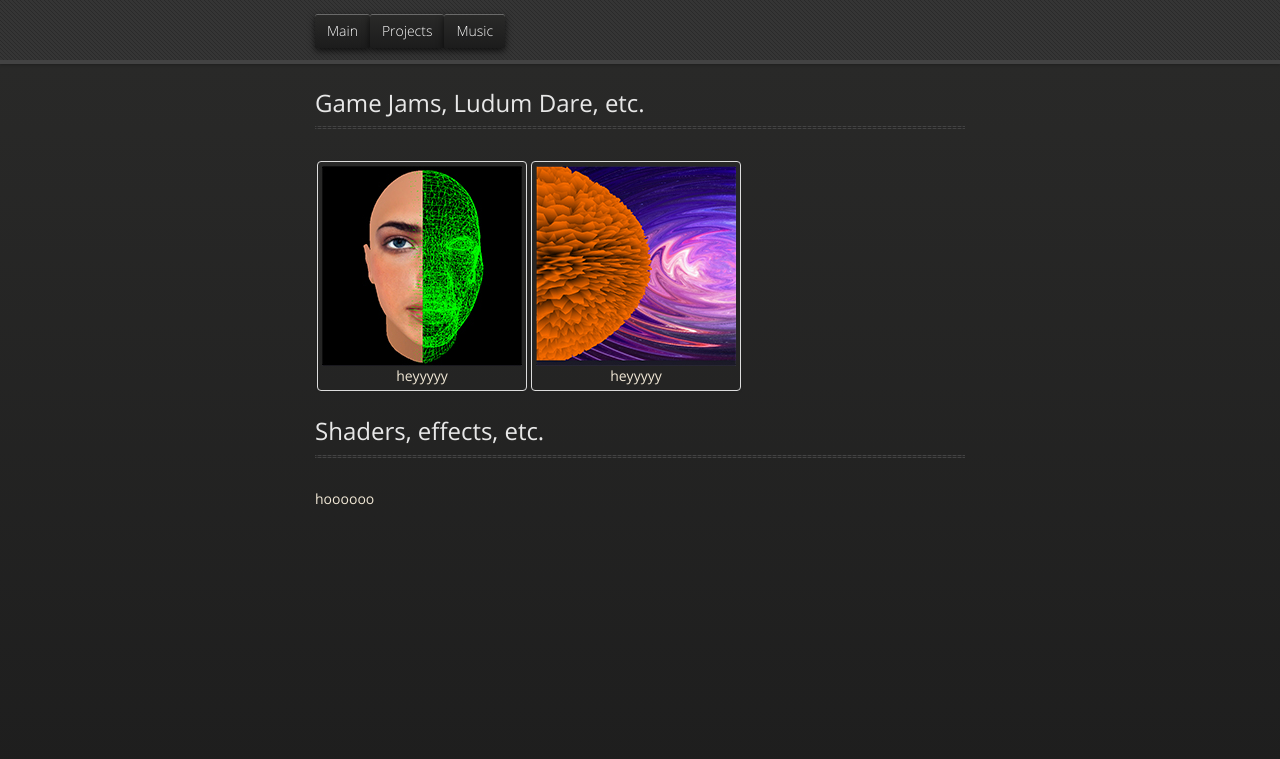
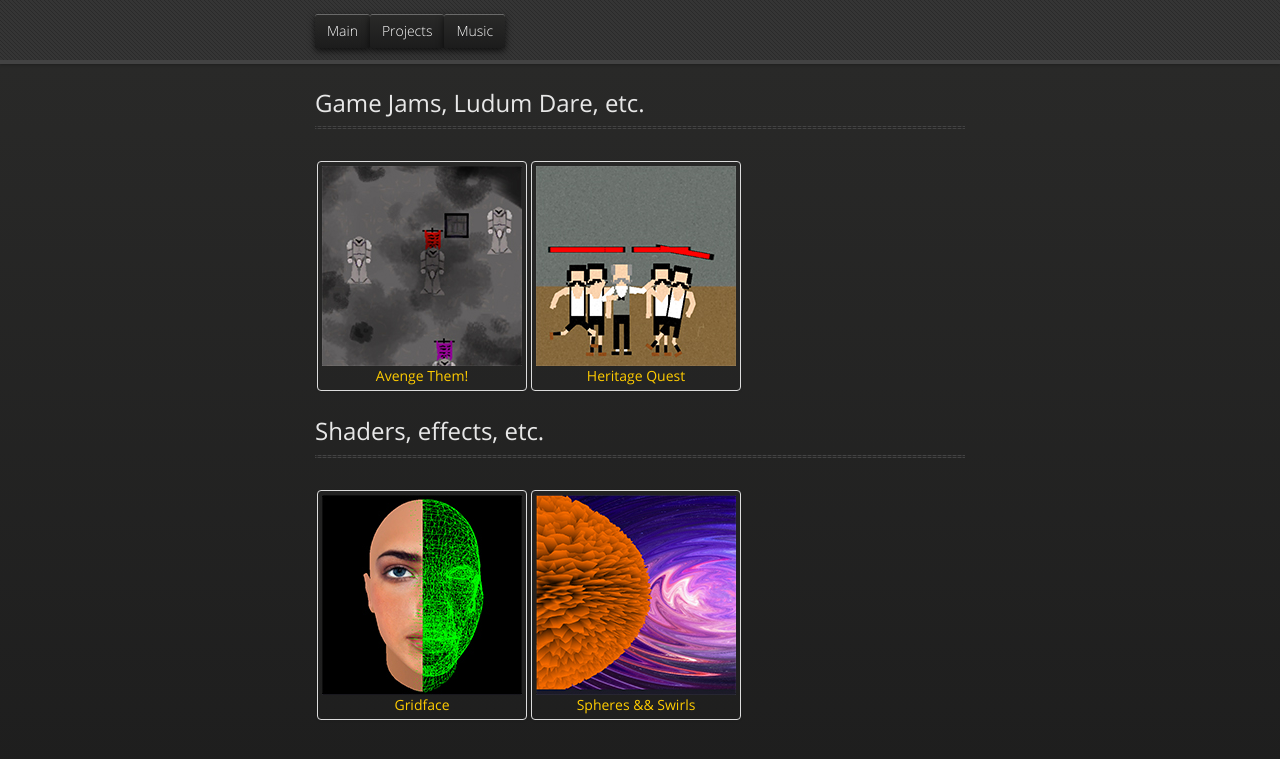
Before and after one commit to rbrt/rbrt.github.io, a Jekyll site: the page built from projects/index.html, in a window 1280 px wide. Shown: the top 759 px of the page. Built offline with Jekyll 4.4.1, drawn with Linux system fonts in a browser that asks for light colours; nearby versions of some CDN libraries.

Commit message:
Fixed project pages so unity plugin displays

```diff
--- a/projects/Face.html
+++ b/projects/Face.html
@@ -1,5 +1,4 @@
-<head> </head>
-<body>
+
 <script type='text/javascript' src='https://ssl-webplayer.unity3d.com/download_webplayer-3.x/3.0/uo/jquery.min.js'></script>
 		<script type="text/javascript">
 		<!--
@@ -53,7 +52,7 @@
 						break;
 					}
 				});
-				u.initPlugin(jQuery("#unityPlayer")[0], "webplayers/Face.unity3d");
+				u.initPlugin(jQuery("#unityPlayer")[0], "../webplayers/Face.unity3d");
 			});
 		-->
     </script>
--- a/projects/base_page.html
+++ b/projects/base_page.html
@@ -1,5 +1,3 @@
-{% load staticfiles %}
-<!DOCTYPE html>
 <html lang="en">
   <head>
     <meta charset="utf-8">
--- a/projects/index.html
+++ b/projects/index.html
@@ -9,15 +9,20 @@ title: BeyondThunderdo.me - Projects
 	</div>
 
 	<div class="thumbnailrow">
+		<a href="avengethem.html">
 		<div class="thumbnail">
-			<img src="/images/facethumb.jpg">
-			heyyyyy
+			<img src="/images/avengethemthumb.jpg">
+			Avenge Them!
 		</div>
+		</a>
 
+		<a href="heritagequest.html">
 		<div class="thumbnail">
-			<img src="/images/spherethumb.jpg">
-			heyyyyy
+			<img src="/images/heritagequestthumb.jpg">
+			Heritage Quest
 		</div>
+		</a>
+
 	</div>
 
 	<div id="title">
@@ -25,6 +30,20 @@ title: BeyondThunderdo.me - Projects
 	<hr>
 	</div>
 
-	hoooooo
+	<div class="thumbnailrow">
+		<a href="Face.html">
+		<div class="thumbnail">
+			<img src="/images/facethumb.jpg">
+			Gridface
+		</div>
+		</a>
+
+		<a href="Spheres.html">
+		<div class="thumbnail">
+			<img src="/images/spherethumb.jpg">
+			Spheres && Swirls
+		</div>
+		</a>
+	</div>
 
 </section>
```
Also changed, not shown: projects/Spheres.html (+5 -6 lines), projects/avengethem.html (+1 -7 lines), projects/heritagequest.html (+1 -6 lines), 6 other files.
